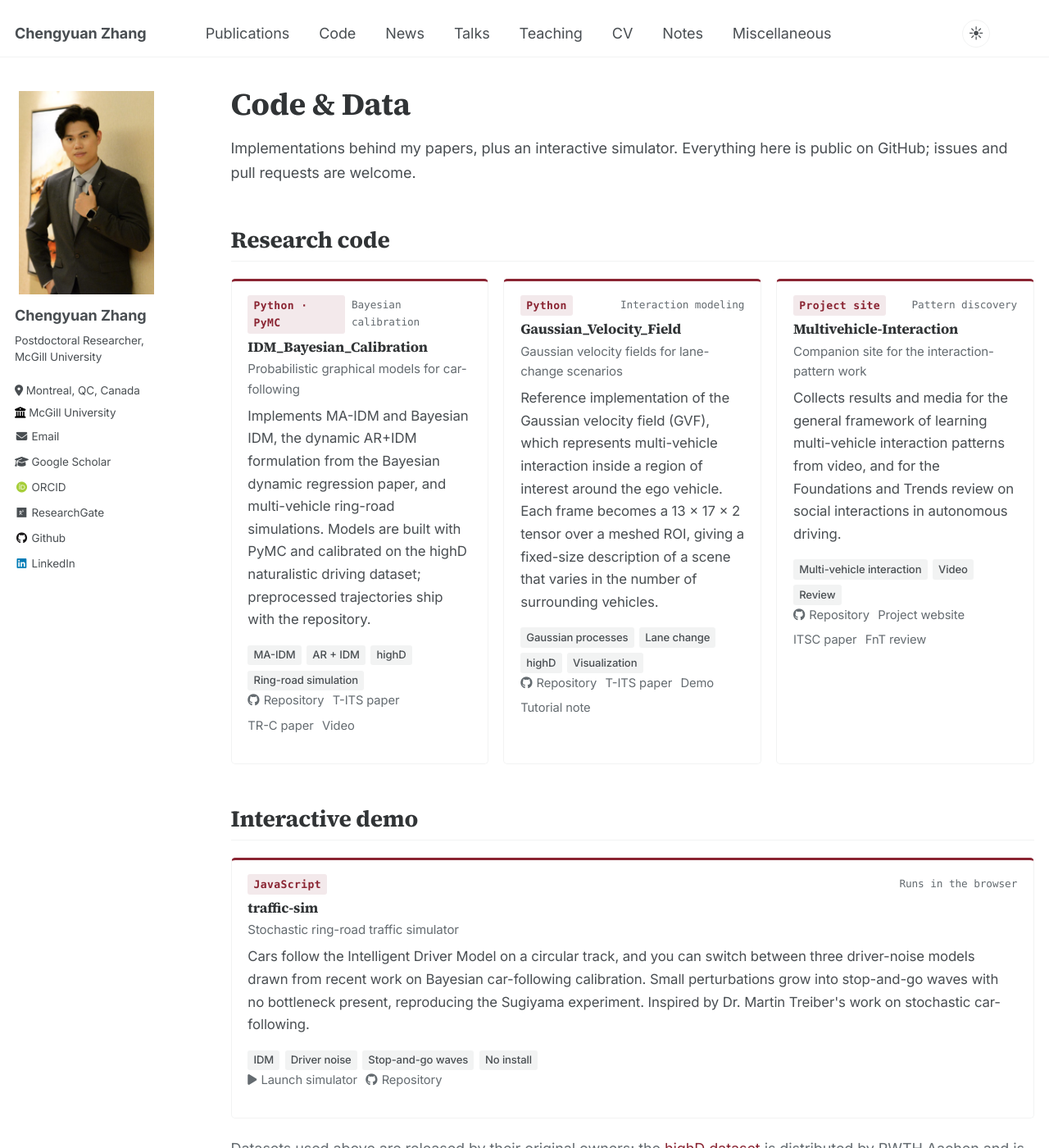
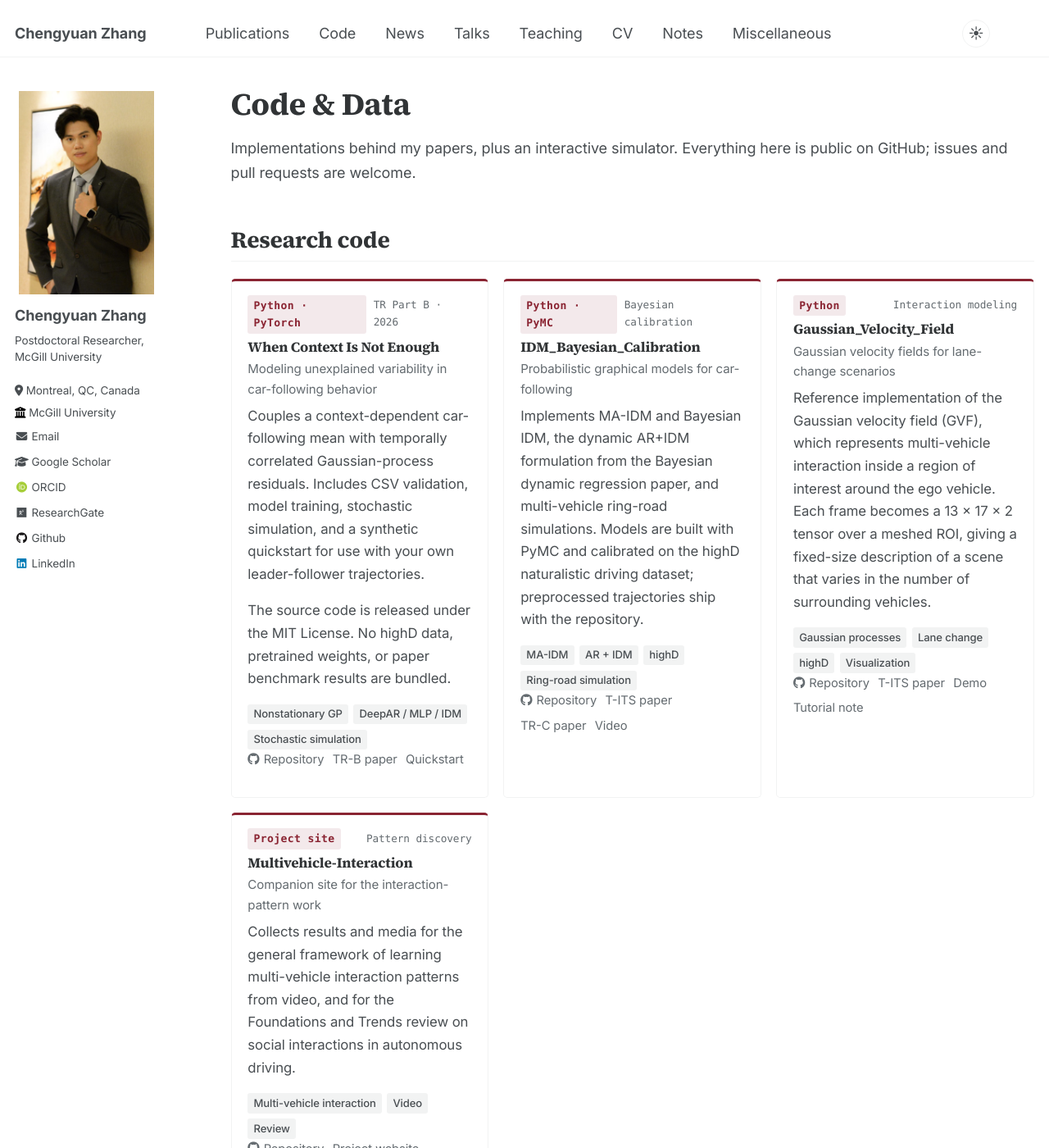
Before and after one commit to Chengyuan-Zhang/chengyuan-zhang.github.io, a Jekyll site: the page built from _pages/code.md, in a window 1280 px wide and 1400 px high. Shown: the whole window at 82% size. Built offline with Jekyll 4.4.1, drawn with Linux system fonts in a browser that asks for light colours; some web fonts are replaced; comment, search, counter and statistics services are not loaded; some of the changed text lies outside the part shown.

Commit message:
Add Part B code release and complete homepage resource links

```diff
--- a/_pages/code.md
+++ b/_pages/code.md
@@ -12,6 +12,34 @@ Research code
 -----
 
 <div class="course-grid">
+
+  <div class="course-card">
+    <div class="course-card__header">
+      <span class="course-card__code">Python · PyTorch</span>
+      <span class="course-card__term">TR Part B · 2026</span>
+    </div>
+    <h3>When Context Is Not Enough</h3>
+    <p class="course-card__meta">Modeling unexplained variability in car-following behavior</p>
+    <p>
+      Couples a context-dependent car-following mean with temporally correlated Gaussian-process
+      residuals. Includes CSV validation, model training, stochastic simulation, and a synthetic
+      quickstart for use with your own leader-follower trajectories.
+    </p>
+    <p>
+      The source code is released under the MIT License. No highD data, pretrained weights, or
+      paper benchmark results are bundled.
+    </p>
+    <div class="tags">
+      <span class="tag">Nonstationary GP</span>
+      <span class="tag">DeepAR / MLP / IDM</span>
+      <span class="tag">Stochastic simulation</span>
+    </div>
+    <p class="repo-links">
+      <a href="https://github.com/Chengyuan-Zhang/ISTTT26-When-Context-Is-Not-Enough"><i class="fab fa-github"></i> Repository</a>
+      <a href="https://doi.org/10.1016/j.trb.2026.103588">TR-B paper</a>
+      <a href="https://github.com/Chengyuan-Zhang/ISTTT26-When-Context-Is-Not-Enough#first-run">Quickstart</a>
+    </p>
+  </div>
 
   <div class="course-card">
     <div class="course-card__header">
@@ -127,7 +155,8 @@ Interactive demo
 </div>
 
 <p class="text-muted">
-  Datasets used above are released by their original owners: the
-  <a href="https://www.highd-dataset.com/">highD dataset</a> is distributed by RWTH Aachen and is not
-  redistributed here beyond the preprocessed caches needed to reproduce the published results.
+  Datasets remain subject to their original owners' access requirements and terms. Access to the
+  <a href="https://levelxdata.com/highd-dataset/">highD dataset</a> must be requested from its provider.
+  Data contents differ by repository; check each README for details. The When Context Is Not Enough
+  release includes no raw or preprocessed highD data.
 </p>
```
Also changed, not shown: _pages/about.md (+8 -2 lines).
